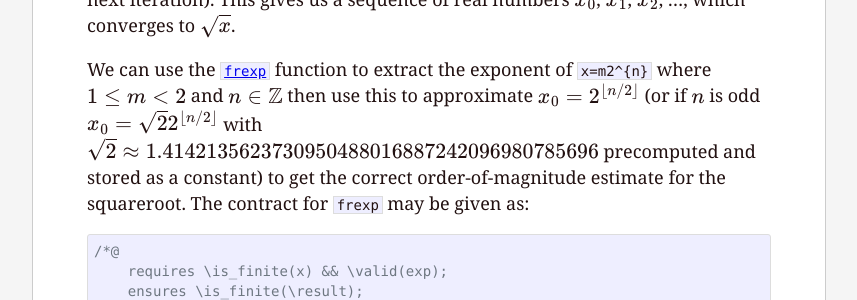
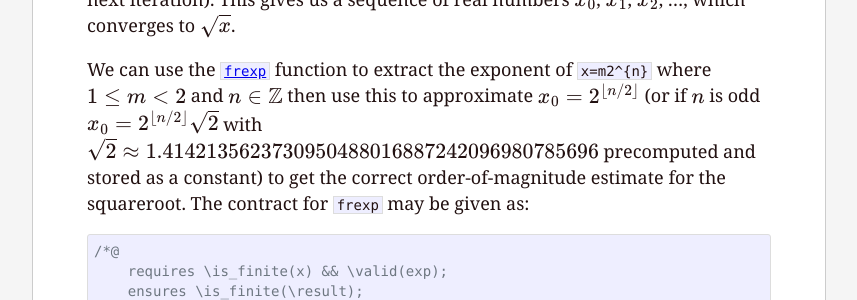
Before and after one commit to pqnelson/pqnelson.github.com, a Jekyll site: the page built from _posts/2024-04-28-hoare-logic-numerical-analysis.md, in a window 1280 px wide and 900 px high, scrolled down 397 px. Shown: the part 153-453 px from the top of the window, without its empty margins (211-1068 px from the left). Built offline with Jekyll 4.4.1, drawn with Linux system fonts in a browser that asks for light colours.

Commit message:
[typo] Reordered factors in equation

```diff
--- a/_posts/2024-04-28-hoare-logic-numerical-analysis.md
+++ b/_posts/2024-04-28-hoare-logic-numerical-analysis.md
@@ -34,7 +34,7 @@ We can use the
 function
 to extract the exponent of `x=m2^{n}` where $1\leq m<2$ and
 $n\in\mathbb{Z}$ then use this to approximate $x_{0}=2^{\lfloor n/2\rfloor}$
-(or if $n$ is odd $x_{0}=\sqrt{2}2^{\lfloor n/2\rfloor}$ with $\sqrt{2}\approx1.4142135623730950488016887242096980785696$
+(or if $n$ is odd $x_{0}=2^{\lfloor n/2\rfloor}\sqrt{2}$ with $\sqrt{2}\approx1.4142135623730950488016887242096980785696$
 precomputed and stored as a constant)
 to get the correct order-of-magnitude estimate for the squareroot. The
 contract for `frexp` may be given as:
```
